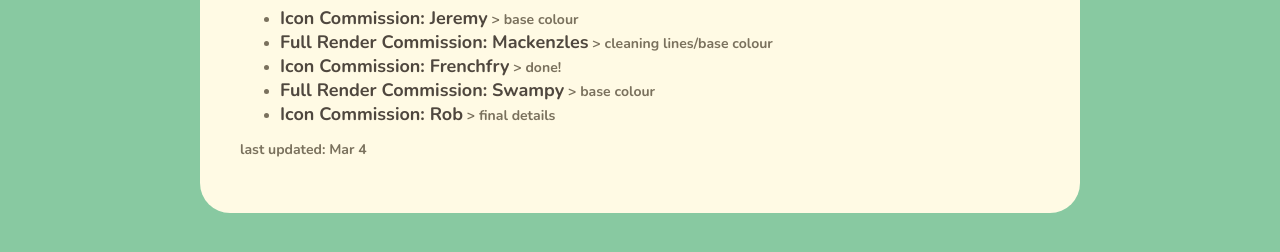
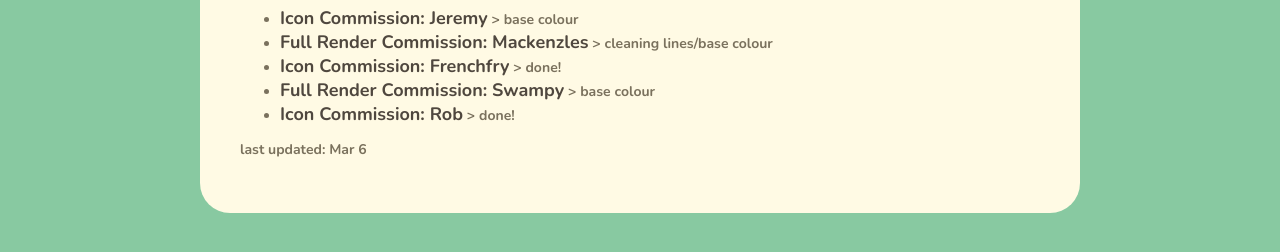
Before and after one commit to antheakwong/antheakwong.github.io, a Jekyll site: the page built from commissions/index.md, in a window 1280 px wide and 900 px high, scrolled down 2078 px. Shown: the part 607-859 px from the top of the window. Built offline with Jekyll 4.4.1, drawn with Linux system fonts in a browser that asks for light colours; nearby versions of some CDN libraries.

Commit message:
UPDATE STATUS

```diff
--- a/commissions/index.md
+++ b/commissions/index.md
@@ -56,6 +56,6 @@ Won’t draw: NSFW, mecha, offensive/shock content
 - **Full Render Commission: Mackenzles** > cleaning lines/base colour
 - **Icon Commission: Frenchfry** > done!
 - **Full Render Commission: Swampy** > base colour
-- **Icon Commission: Rob** > final details
+- **Icon Commission: Rob** > done!
 
-last updated: Mar 4
+last updated: Mar 6
```
